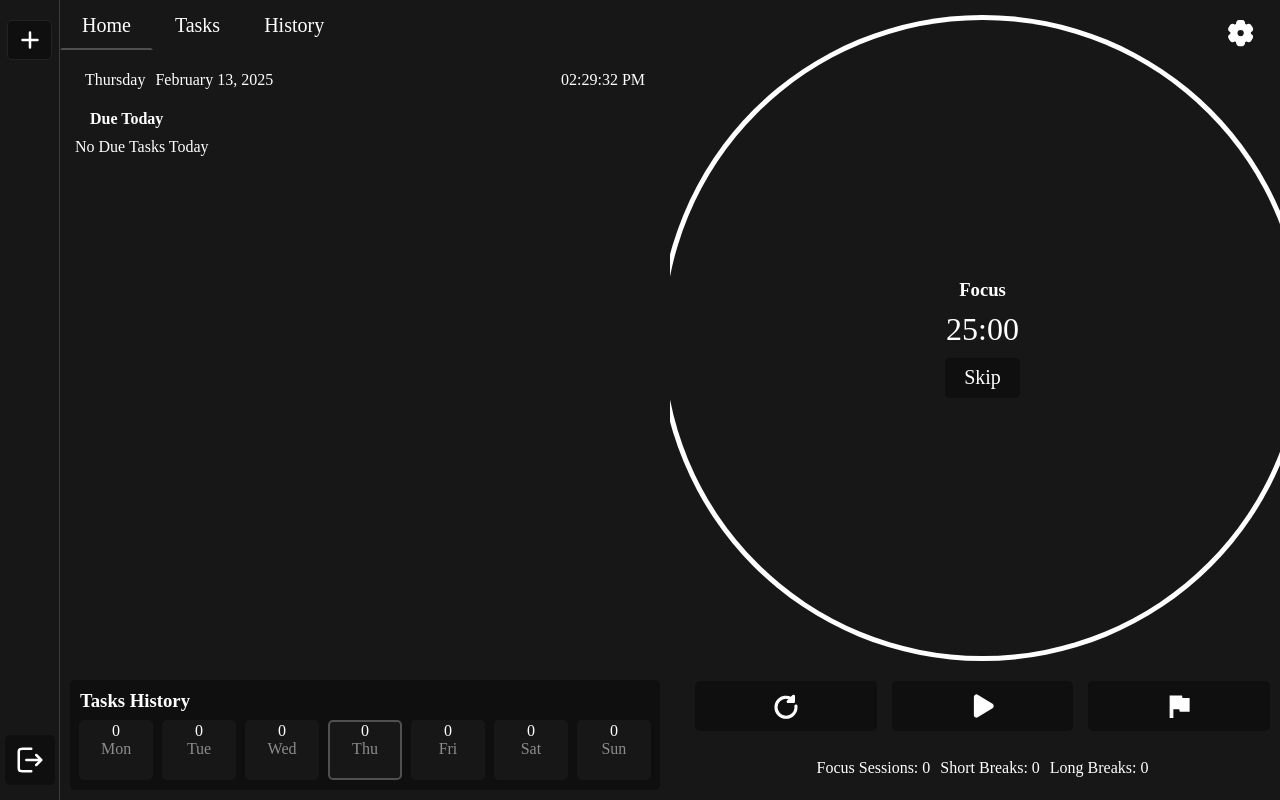
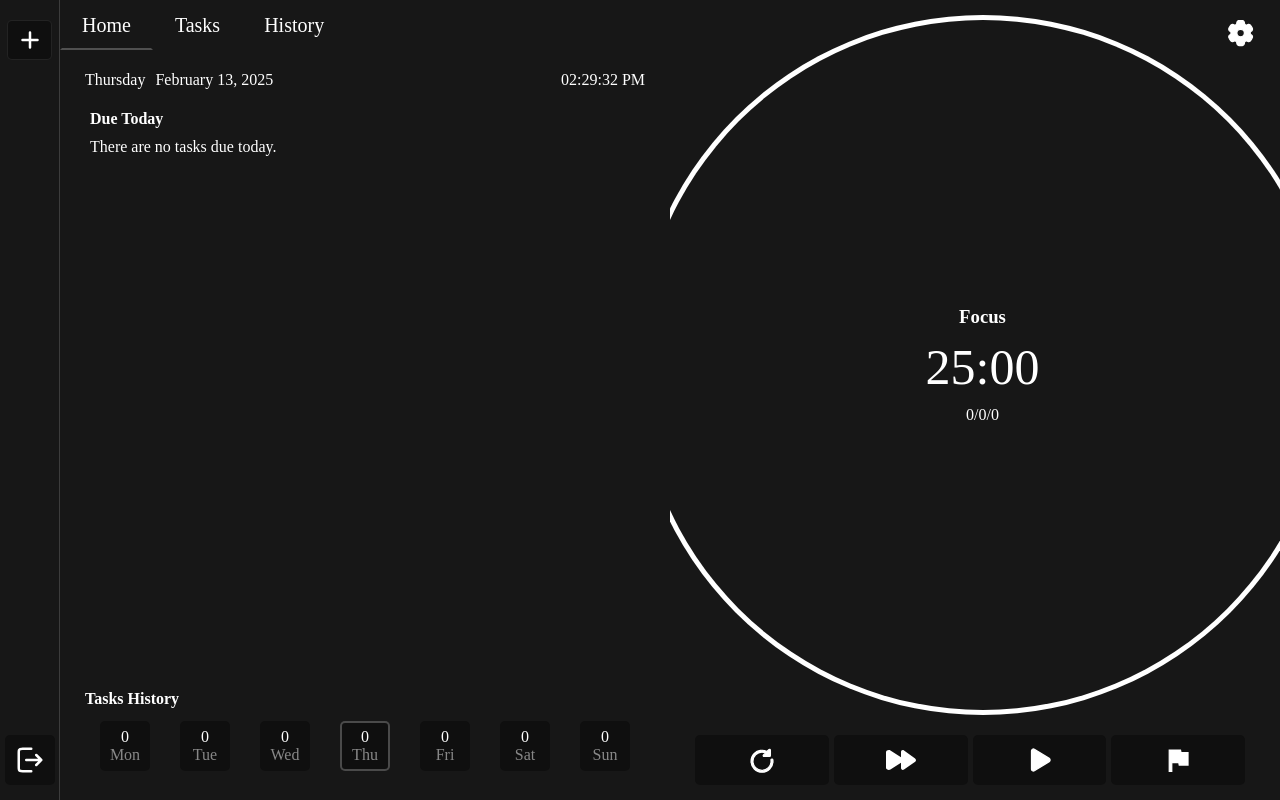
Before and after one commit to Stefan0712/get-it-done, a React (Create React App) app: page / in a window 1280 px wide. Built offline with nearby package versions, Linux system fonts and the light colour scheme; a web font is replaced by a local one.

Commit message:
Removed background of the habbit/goal from home. Changed and added a margin left to the no tasks message from home page

```diff
--- a/src/IconLibrary.js
+++ b/src/IconLibrary.js
@@ -12,6 +12,7 @@ import Start from './assets/icons/start.svg';
 import Delete from './assets/icons/delete.svg';
 import Save from './assets/icons/save.svg';
 import Pin from './assets/icons/pin.svg';
+import Next from './assets/icons/next.svg';
 
 export const IconLibrary = {
     Checkmark,
@@ -27,5 +28,6 @@ export const IconLibrary = {
     Start,
     Delete,
     Save,
-    Pin
+    Pin,
+    Next
 }
--- a/src/components/MainPanel/Home/Habbit.js
+++ b/src/components/MainPanel/Home/Habbit.js
@@ -43,7 +43,7 @@ const CurrentWeek = () => {
 
   return (
     <div className={styles.habbit}>
-      <h3>Tasks History</h3>
+      <h4>Tasks History</h4>
       <div className={styles['habbit-container']}>
         {weekData.map((day) => (
           <div key={day.weekDay} className={`${styles['week-day']} ${todayDate === day.date ? styles['selected-day'] : ''}`}>
--- a/src/components/MainPanel/Home/Home.js
+++ b/src/components/MainPanel/Home/Home.js
@@ -47,7 +47,7 @@ const Home = () => {
                             <p className={styles['task-title']}>{task.title}</p>
                             {task.dueDate ? <p className={styles['task-dueDate']}>{task.dueDate}</p> : null}
                         </div>
-                    )) : <p>No Due Tasks Today</p>}
+                    )) : <p className={styles['no-tasks-message']}>There are no tasks due today.</p>}
                 </div>
             </div>
 
--- a/src/components/MainPanel/Home/Home.module.css
+++ b/src/components/MainPanel/Home/Home.module.css
@@ -73,9 +73,11 @@
     align-items: center;
     justify-content: end;
 }
+.home .no-tasks-message{
+    margin-left: 15px;
+}
 /* habbit */
 .habbit{
-    background-color: #0F0F0F;
     width: 100%;
     height: 110px;
     margin-top: auto;
@@ -95,12 +97,13 @@
     align-items: center;
 }
 .week-day{
-    height: 60px;
-    width: calc(100% / 8);
+    height: 50px;
+    width: 50px;
     display: flex;
     flex-direction: column;
     align-items: center;
-    background-color: #171717;
+    justify-content: center;
+    background-color: #0F0F0F;
     border-radius: 5px;
     border: 2px solid transparent;
 }
--- a/src/components/Pomodoro/Pomodoro.js
+++ b/src/components/Pomodoro/Pomodoro.js
@@ -133,11 +133,12 @@ const Pomodoro = () => {
             <div className={styles.timer}>
                 <div className={styles['timer-background']} style={{background: `conic-gradient(#FF8C00 ${(elapsedTime / timeLeft)*100}%, white ${(elapsedTime / timeLeft)*100}% 100%)` }}>
                     <div className={styles['timer-content']}>
+
                         <h3>{currentSession === 'focus' ? 'Focus' : currentSession === 'break' ? 'Break' : 'Long Break'}</h3>
                         <div className={styles.time}>
                             {Math.floor(timeLeft / 60)}:{(timeLeft % 60).toString().padStart(2, '0')}
                         </div>
-                        <button onClick={skipSession}>Skip</button>
+                        <p className={styles['sessions-counter']}>{focusSessions}/{breaks}/{longBreaks}</p>
                     </div>
                 </div>
             </div>
@@ -146,6 +147,9 @@ const Pomodoro = () => {
                 <button className={styles['small-button']} onClick={resetTimer}>
                     <img src={IconLibrary.Restart} alt="Restart" />
                 </button>
+                <button className={styles['small-button']} onClick={skipSession}>
+                    <img src={IconLibrary.Next} alt="Reset" />
+                </button>
                 <button className={styles['small-button']} onClick={isRunning ? pauseTimer : startTimer}>
                     <img src={isRunning ? IconLibrary.Pause : IconLibrary.Start} alt="Pause/Play" />
                 </button>
@@ -153,11 +157,7 @@ const Pomodoro = () => {
                     <img src={IconLibrary.Finish} alt="Finish" />
                 </button>
             </div>
-            <div className={styles.top}>
-                <p>Focus Sessions: {focusSessions}</p>
-                <p>Short Breaks: {breaks}</p>
-                <p>Long Breaks: {longBreaks}</p>
-            </div>
+
         </div>
     );
 };
--- a/src/components/Pomodoro/Pomodoro.module.css
+++ b/src/components/Pomodoro/Pomodoro.module.css
@@ -41,7 +41,7 @@
 }
 .timer-content{
     width: calc(100% - 10px);
-    height: calc(100% - 10px);;
+    height: calc(100% - 10px);
     background-color: #171717;
     border-radius: 50%;
     display: flex;
@@ -51,7 +51,7 @@
     gap: 10px;
 }
 .timer-content .time{
-    font-size: 2rem;
+    font-size: 50px;
 }
 .timer-content button{
     width: 75px;
@@ -90,7 +90,7 @@
     height: 50px;
     display: flex;
     flex-wrap: wrap;
-    gap: 15px;
+    gap: 5px;
     grid-row: 2 / 3;
     padding: 0 10px;
 }
@@ -102,11 +102,9 @@
     background-color: #0F0F0F;
 }
 .buttons .small-button{
-    width: calc((100% / 3) - 10px);
+    width: calc((100% / 4) - 10px);
 }
-.buttons .big-button{
-    width: calc(50% - 8px);
-}
+
 .buttons .small-button img{
     width: 30px;
     height: 30px;
```
Also changed, not shown: src/assets/icons/next.svg (added).
